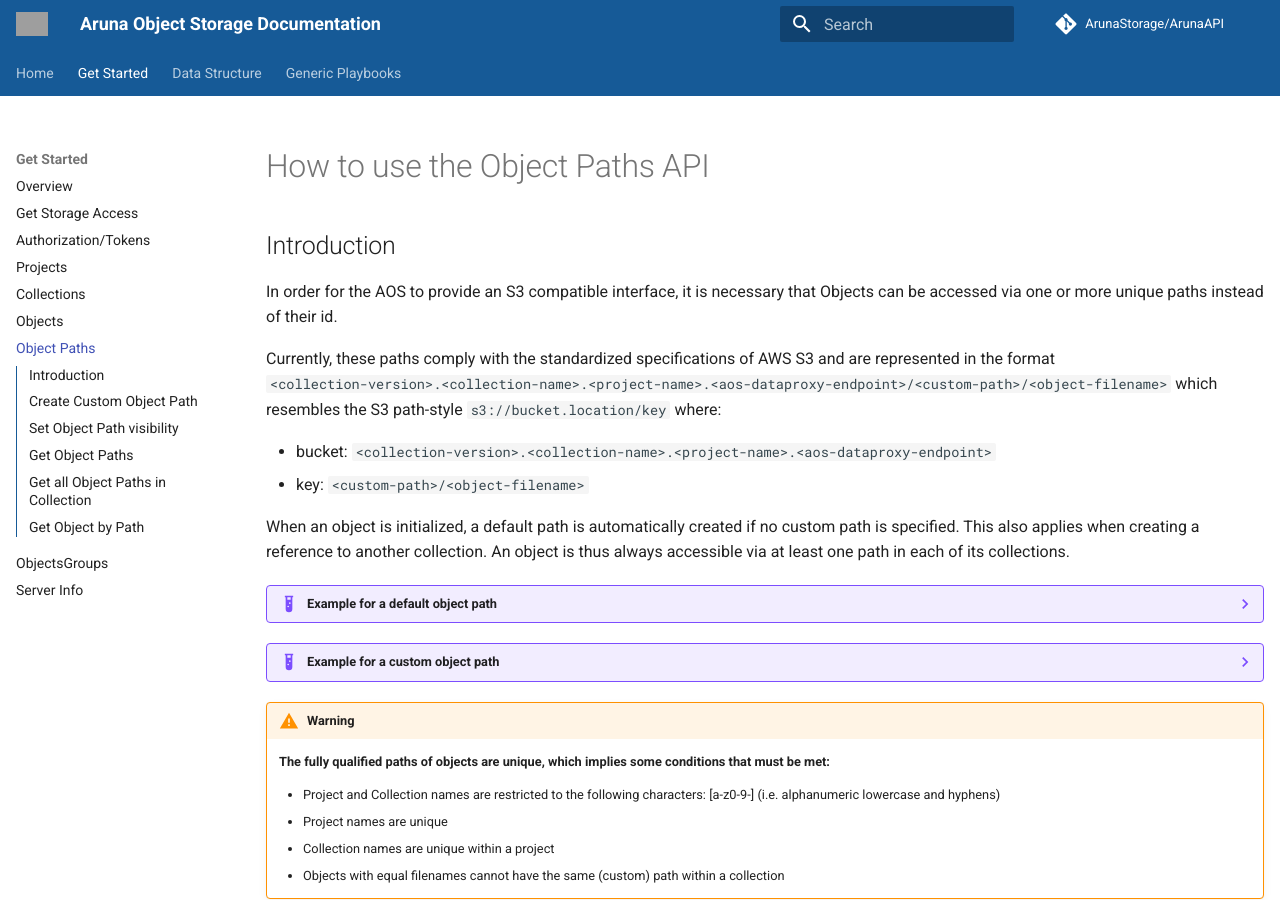
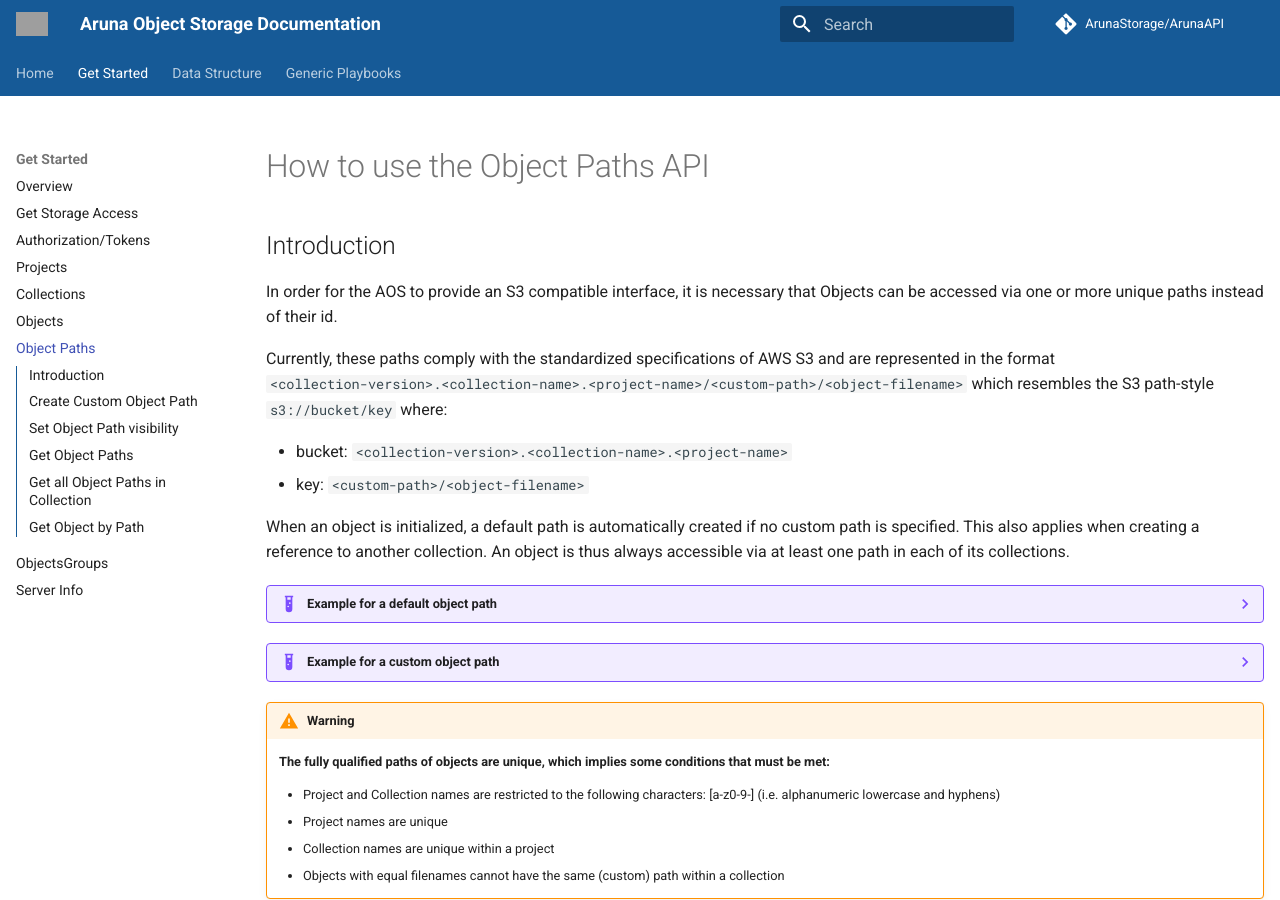
Before and after one commit to ArunaStorage/documentation, an MkDocs documentation site: the page built from docs/get_started/basic_usage/06_How-To-Object-Paths.md, in a window 1280 px wide and 900 px high. Built offline with MkDocs 1.6.1 and Material for MkDocs 9.7.7, drawn with Linux system fonts in a browser that asks for light colours; comment, search, counter and statistics services are not loaded; the version menu is left out; grey boxes are pictures that could not be loaded.

Commit message:
docs: Update 06_How-To-Object-Paths
Removes the Data Proxy endpoint part from the paths as they are only
used in the direct communication with the S3 interface provided by the
AOS Data Proxies. This part will be added back in the S3 interface
documentation.

```diff
--- a/docs/get_started/basic_usage/06_How-To-Object-Paths.md
+++ b/docs/get_started/basic_usage/06_How-To-Object-Paths.md
@@ -6,9 +6,9 @@
 In order for the AOS to provide an S3 compatible interface, it is necessary that Objects can be accessed via one or more unique paths instead of their id.
 
 Currently, these paths comply with the standardized specifications of AWS S3 and are represented in the format
-`<collection-version>.<collection-name>.<project-name>.<aos-dataproxy-endpoint>/<custom-path>/<object-filename>` which resembles the S3 path-style `s3://bucket.location/key` where:
+`<collection-version>.<collection-name>.<project-name>/<custom-path>/<object-filename>` which resembles the S3 path-style `s3://bucket/key` where:
 
-* bucket: `<collection-version>.<collection-name>.<project-name>.<aos-dataproxy-endpoint>`
+* bucket: `<collection-version>.<collection-name>.<project-name>`
 * key: `<custom-path>/<object-filename>`
 
 When an object is initialized, a default path is automatically created if no custom path is specified.
@@ -19,21 +19,19 @@ This also applies when creating a reference to another collection. An object is
     * **Project name:** `dummy-project`
     * **Collection name:** `sample-collection`
     * **Collection version:** `None`
-    * **DataProxy URL:** `https://data.aos-endpoint.gi.de`
     * **Object filename:** `example.file`
 
-    This would correspond to the path: `s3://latest.sample-collection.dummy-project.data.aos-endpoint.gi.de/example.file`
+    This would correspond to the path: `s3://latest.sample-collection.dummy-project/example.file`
 
 ??? Example "Example for a custom object path"
 
     * **Project name:** `dummy-project`
     * **Collection name:** `sample-collection`
     * **Collection version:** `1.2.3`
-    * **DataProxy URL:** `https://data.aos-endpoint.gi.de`
     * **Custom object path:** `/my-subdir`
     * **Object filename:** `example.file`
 
-    This would correspond to the path: `s3://1.2.3.sample-collection.dummy-project.data.aos-endpoint.gi.de/my-subdir/example.file`
+    This would correspond to the path: `s3://1.2.3.sample-collection.dummy-project/my-subdir/example.file`
 
 !!! Warning
 
```
